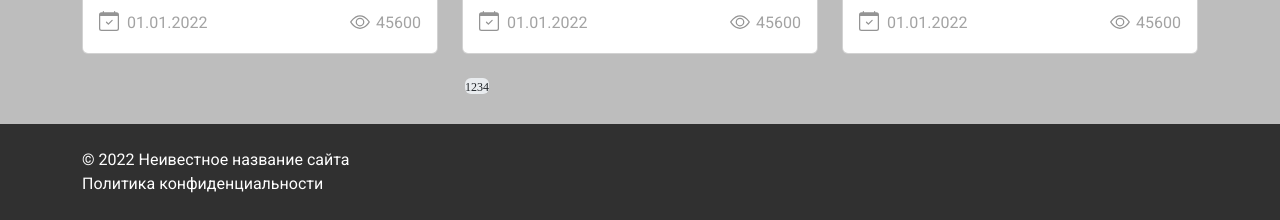
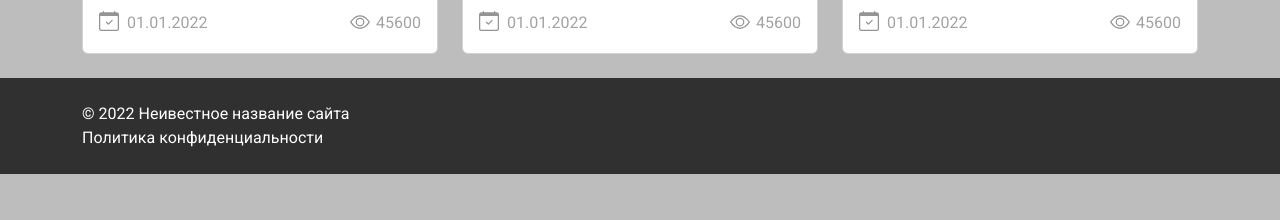
Before and after one commit to ivut-konstantin/it-portal.github.io, a plain HTML site: page index.html in a window 1280 px wide. Shown: the part 2554-2774 px from the top of the page. After the commit the page ends 2728 px from the top, so only its background shows below. Drawn offline with nearby package versions, Linux system fonts and the light colour scheme; a web font is replaced by a local one.

Commit message:
sixth dau of work(4)

```diff
--- a/index.html
+++ b/index.html
@@ -718,7 +718,7 @@
     </section>
 
     <!-- ПАГИНАЦИЯ -->
-    <section id="pagination">
+    <!-- <section id="pagination">
         <div class="container">
             <div class="progress-container">
                 <div class="progress" id="progress">
@@ -729,7 +729,7 @@
                 </div>
             </div>
         </div>
-    </section>
+    </section> -->
 
     <!-- ПОДВАЛ -->
     <footer>
```
